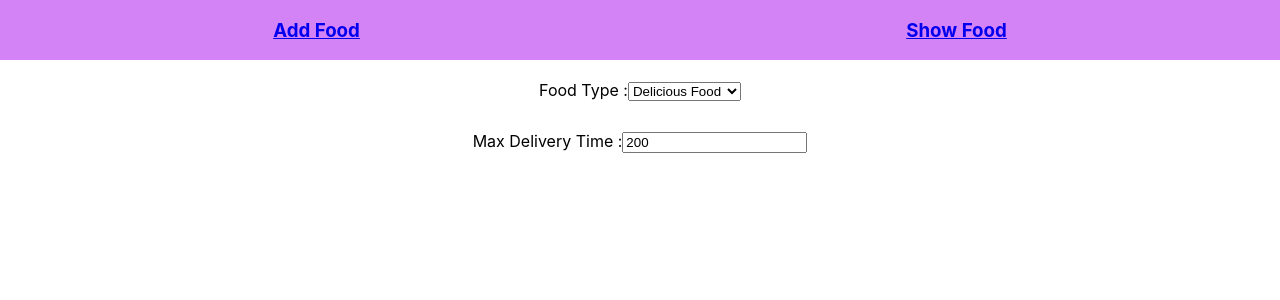
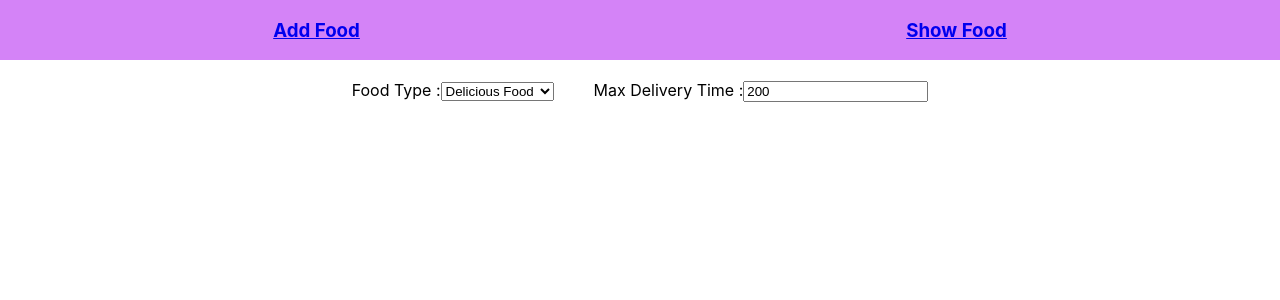
Before and after one commit to shubhendu0/myways-react, a React (Create React App) app: page /showFood in a window 1280 px wide. Shown: the top 300 px of the page. Built offline with nearby package versions, Linux system fonts and the light colour scheme.

Commit message:
Update showFood.css

```diff
--- a/src/components/showFood.css
+++ b/src/components/showFood.css
@@ -1,3 +1,9 @@
+.filter{
+    display: inline-flex;
+}
+.filter-item{
+    margin: 20px;
+}
 .show-items{
     display: flex;
     flex-direction: row;
```
